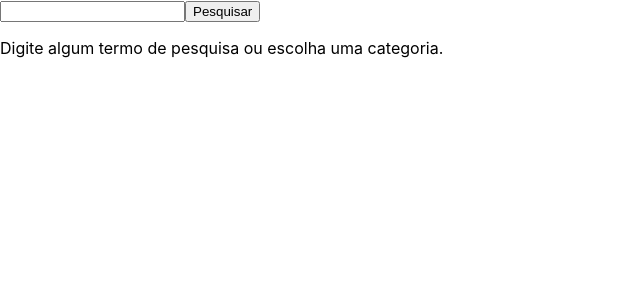
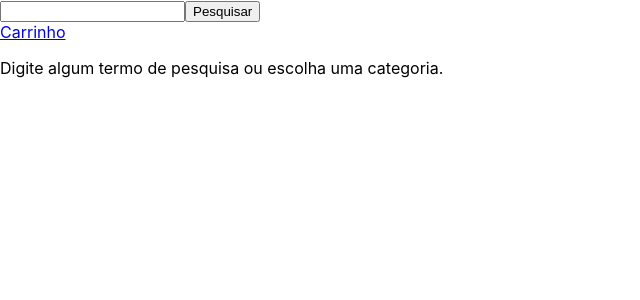
Before and after one commit to FredericoTP/trybe-project-11-frontend-online-store, a React (Create React App) app in the folder frontend-online-store/: page / in a window 1280 px wide. Shown: the top 300 px of the page, without its empty margins (0-640 px from the left). Built offline with nearby package versions, Linux system fonts and the light colour scheme.

Commit message:
Requisito 3

```diff
--- a/frontend-online-store/src/App.jsx
+++ b/frontend-online-store/src/App.jsx
@@ -1,11 +1,13 @@
 import React from 'react';
 import { Switch, Route } from 'react-router-dom';
 import Home from './pages/Home';
+import ShoppingCart from './pages/ShoppingCart';
 
 function App() {
   return (
     <Switch>
-      <Route path="/" component={ Home } />
+      <Route exact path="/shoppingcart" component={ ShoppingCart } />
+      <Route exact path="/" component={ Home } />
     </Switch>
   );
 }
--- a/frontend-online-store/src/components/Header.jsx
+++ b/frontend-online-store/src/components/Header.jsx
@@ -1,4 +1,5 @@
 import React from 'react';
+import { Link } from 'react-router-dom';
 
 class Header extends React.Component {
   render() {
@@ -14,6 +15,14 @@
             Pesquisar
           </button>
         </div>
+        <div>
+          <Link
+            to="/shoppingcart"
+            data-testid="shopping-cart-button"
+          >
+            Carrinho
+          </Link>
+        </div>
       </header>
     );
   }
--- /dev/null
+++ b/frontend-online-store/src/pages/ShoppingCart.jsx
@@ -0,0 +1,13 @@
+import React from 'react';
+
+class ShoppingCart extends React.Component {
+  render() {
+    return (
+      <div>
+        <p data-testid="shopping-cart-empty-message">Seu carrinho está vazio</p>
+      </div>
+    );
+  }
+}
+
+export default ShoppingCart;
```
